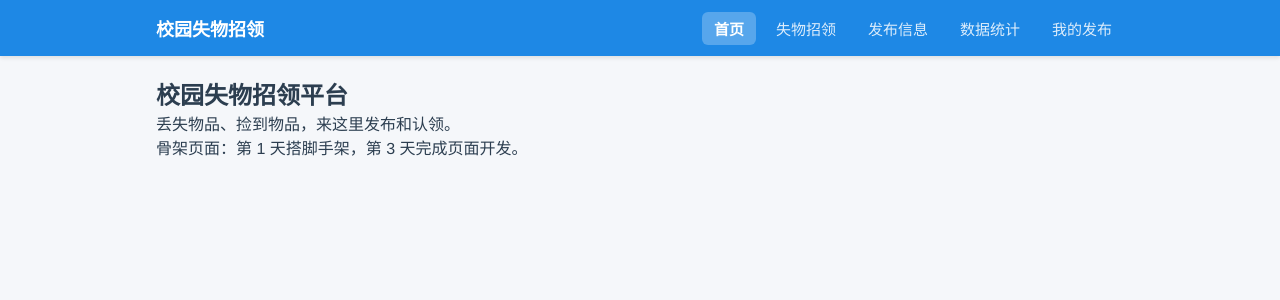
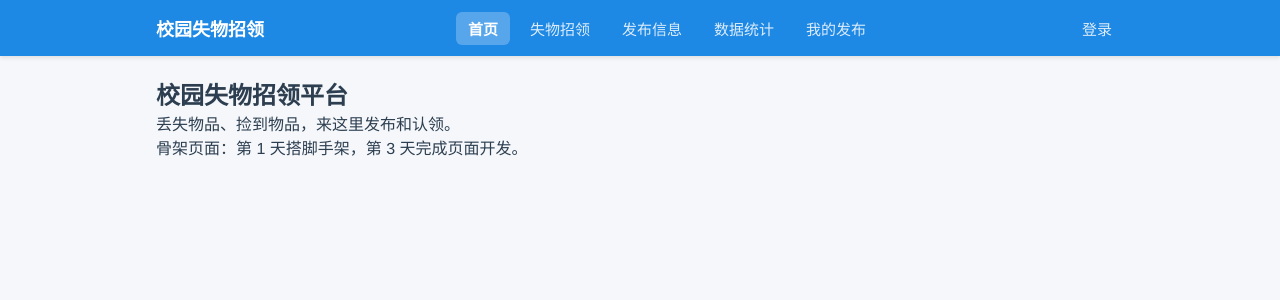
Before and after one commit to caoshangshuang/campus-lost-found, a Vue app: page / in a window 1280 px wide. Shown: the top 300 px of the page. Built offline with nearby package versions, Linux system fonts and the light colour scheme.

Commit message:
feat: 路由守卫与导航栏登录态

```diff
--- a/src/components/NavBar.vue
+++ b/src/components/NavBar.vue
@@ -1,5 +1,8 @@
 <script setup>
-// 顶部导航栏组件
+// 顶部导航栏组件：品牌 + 页面链接 + 登录状态区
+import { useRouter } from 'vue-router'
+import { currentUser, logout } from '../store'
+
 const links = [
   { to: '/', label: '首页' },
   { to: '/items', label: '失物招领' },
@@ -7,6 +10,14 @@ const links = [
   { to: '/stats', label: '数据统计' },
   { to: '/my', label: '我的发布' },
 ]
+
+const router = useRouter()
+
+// 退出登录：清空会话后回到首页
+function handleLogout() {
+  logout()
+  router.push('/')
+}
 </script>
 
 <template>
@@ -23,6 +34,14 @@ const links = [
         >
           {{ l.label }}
         </router-link>
+      </div>
+      <!-- 登录状态区：已登录显示用户名+退出，未登录显示登录入口 -->
+      <div class="user-area">
+        <template v-if="currentUser">
+          <span class="username">{{ currentUser.name }}</span>
+          <button class="logout-btn" @click="handleLogout">退出</button>
+        </template>
+        <router-link v-else to="/login" class="link">登录</router-link>
       </div>
     </div>
   </nav>
@@ -73,4 +92,29 @@ const links = [
   color: #fff;
   font-weight: 600;
 }
+
+.user-area {
+  display: flex;
+  align-items: center;
+  gap: 10px;
+}
+
+.username {
+  color: #fff;
+  font-size: 14px;
+}
+
+.logout-btn {
+  background: rgba(255, 255, 255, 0.15);
+  color: #fff;
+  border: 1px solid rgba(255, 255, 255, 0.4);
+  padding: 4px 10px;
+  border-radius: 6px;
+  cursor: pointer;
+  font-size: 13px;
+}
+
+.logout-btn:hover {
+  background: rgba(255, 255, 255, 0.3);
+}
 </style>
--- a/src/router/index.js
+++ b/src/router/index.js
@@ -1,14 +1,16 @@
 import { createRouter, createWebHistory } from 'vue-router'
+import { isLoggedIn } from '../store'
 
 // 路由表：路径 -> 页面组件（懒加载，构建时按页分包，减小首屏体积）
+// meta.requiresAuth = true 的路由需要登录才能访问，由下方路由守卫拦截
 const routes = [
   { path: '/', name: 'home', component: () => import('../views/HomeView.vue') },
   { path: '/login', name: 'login', component: () => import('../views/LoginView.vue') },
   { path: '/items', name: 'items', component: () => import('../views/ItemsView.vue') },
   { path: '/items/:id', name: 'detail', component: () => import('../views/DetailView.vue') },
-  { path: '/publish', name: 'publish', component: () => import('../views/PublishView.vue') },
+  { path: '/publish', name: 'publish', meta: { requiresAuth: true }, component: () => import('../views/PublishView.vue') },
   { path: '/stats', name: 'stats', component: () => import('../views/StatsView.vue') },
-  { path: '/my', name: 'myposts', component: () => import('../views/MyPostsView.vue') },
+  { path: '/my', name: 'myposts', meta: { requiresAuth: true }, component: () => import('../views/MyPostsView.vue') },
 ]
 
 const router = createRouter({
@@ -17,4 +19,13 @@ const router = createRouter({
   routes,
 })
 
+// 路由守卫：每次跳转前执行
+// 访问需要登录的页面时，未登录就跳到登录页，并用 query.redirect 记住想去的地址，
+// 登录成功后由登录页跳回原地址
+router.beforeEach((to) => {
+  if (to.meta.requiresAuth && !isLoggedIn()) {
+    return { name: 'login', query: { redirect: to.fullPath } }
+  }
+})
+
 export default router
```
